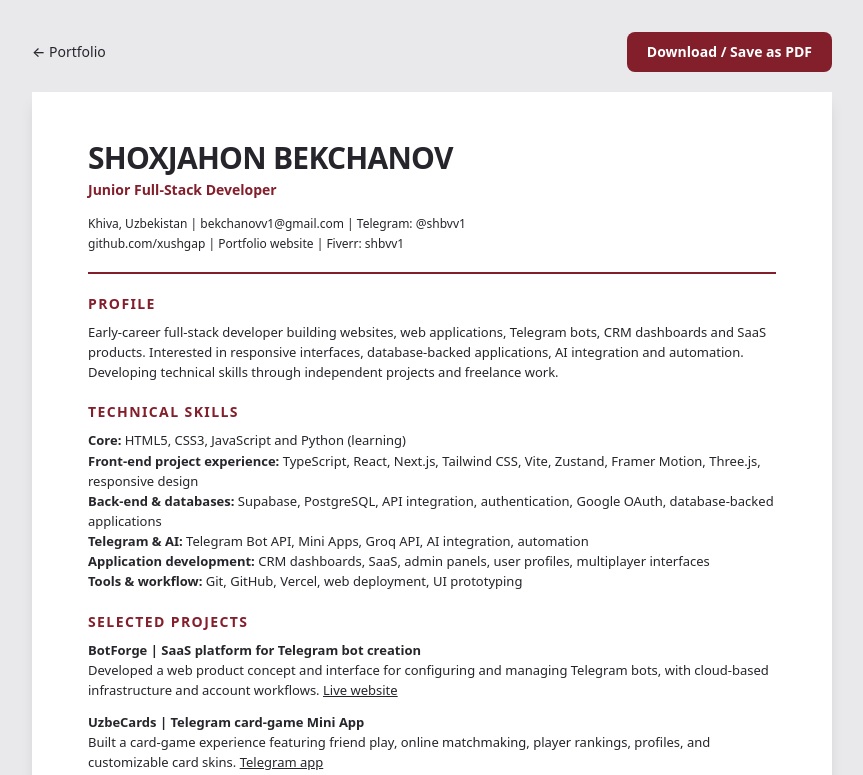
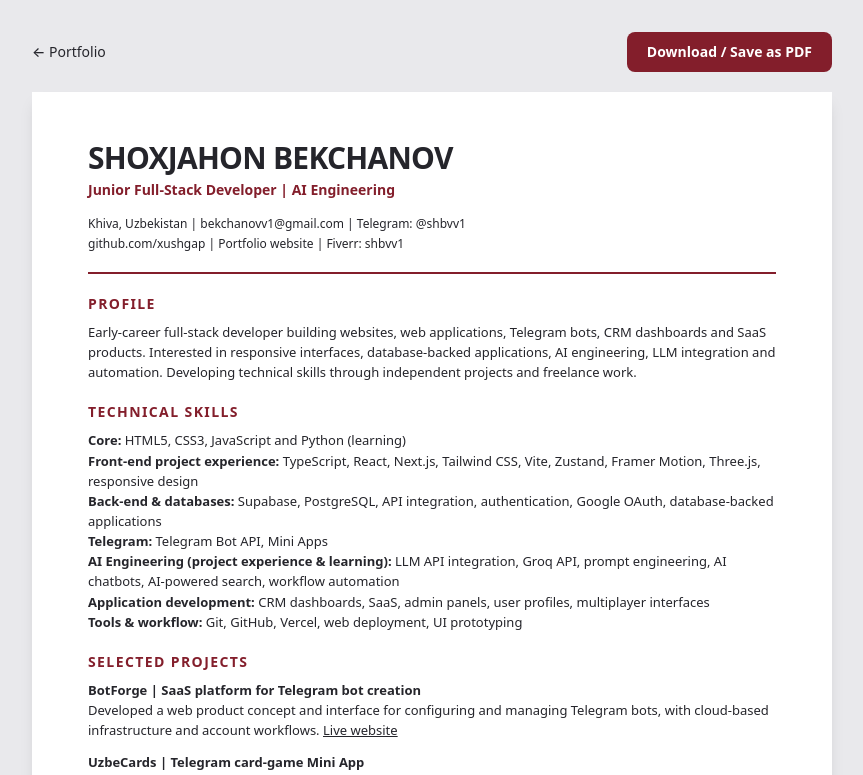
Before and after one commit to xushgap/portfolio, a Next.js app: page /cv in a window 1280 px wide. Shown: the top 775 px of the page, without its empty margins (208-1071 px from the left). Built offline with nearby package versions, Linux system fonts and the light colour scheme; no server answers.

Commit message:
Add AI engineering focus and skills to CV

```diff
--- a/src/app/cv/page.tsx
+++ b/src/app/cv/page.tsx
@@ -10,13 +10,13 @@ export default function CVPage() {
       <article className="mx-auto max-w-[800px] bg-white px-10 py-12 shadow-lg sm:px-14 print:max-w-none print:p-0 print:shadow-none">
         <header className="border-b-2 border-[#831e2b] pb-5">
           <h1 className="text-3xl font-bold tracking-tight">SHOXJAHON BEKCHANOV</h1>
-          <p className="mt-1 text-sm font-semibold text-[#831e2b]">Junior Full-Stack Developer</p>
+          <p className="mt-1 text-sm font-semibold text-[#831e2b]">Junior Full-Stack Developer | AI Engineering</p>
           <p className="mt-3 text-xs leading-6">Khiva, Uzbekistan | <a href="mailto:bekchanovv1@gmail.com">bekchanovv1@gmail.com</a> | <a href="https://t.me/shbvv1">Telegram: @shbvv1</a></p>
           <p className="text-xs"><a href="https://github.com/xushgap">github.com/xushgap</a> | <a href="https://shoxjahonos.vercel.app/">Portfolio website</a> | <a href="https://www.fiverr.com/shbvv1">Fiverr: shbvv1</a></p>
         </header>
         <div className="space-y-5 pt-5 text-[13px] leading-[1.55] print:space-y-3 print:pt-4 print:text-[11px] print:leading-[1.4]">
-          <section><h2 className="mb-2 text-sm font-bold tracking-widest text-[#831e2b]">PROFILE</h2><p>Early-career full-stack developer building websites, web applications, Telegram bots, CRM dashboards and SaaS products. Interested in responsive interfaces, database-backed applications, AI integration and automation. Developing technical skills through independent projects and freelance work.</p></section>
-          <section><h2 className="mb-2 text-sm font-bold tracking-widest text-[#831e2b]">TECHNICAL SKILLS</h2><p><b>Core:</b> HTML5, CSS3, JavaScript and Python (learning)</p><p><b>Front-end project experience:</b> TypeScript, React, Next.js, Tailwind CSS, Vite, Zustand, Framer Motion, Three.js, responsive design</p><p><b>Back-end &amp; databases:</b> Supabase, PostgreSQL, API integration, authentication, Google OAuth, database-backed applications</p><p><b>Telegram &amp; AI:</b> Telegram Bot API, Mini Apps, Groq API, AI integration, automation</p><p><b>Application development:</b> CRM dashboards, SaaS, admin panels, user profiles, multiplayer interfaces</p><p><b>Tools &amp; workflow:</b> Git, GitHub, Vercel, web deployment, UI prototyping</p></section>
+          <section><h2 className="mb-2 text-sm font-bold tracking-widest text-[#831e2b]">PROFILE</h2><p>Early-career full-stack developer building websites, web applications, Telegram bots, CRM dashboards and SaaS products. Interested in responsive interfaces, database-backed applications, AI engineering, LLM integration and automation. Developing technical skills through independent projects and freelance work.</p></section>
+          <section><h2 className="mb-2 text-sm font-bold tracking-widest text-[#831e2b]">TECHNICAL SKILLS</h2><p><b>Core:</b> HTML5, CSS3, JavaScript and Python (learning)</p><p><b>Front-end project experience:</b> TypeScript, React, Next.js, Tailwind CSS, Vite, Zustand, Framer Motion, Three.js, responsive design</p><p><b>Back-end &amp; databases:</b> Supabase, PostgreSQL, API integration, authentication, Google OAuth, database-backed applications</p><p><b>Telegram:</b> Telegram Bot API, Mini Apps</p><p><b>AI Engineering (project experience &amp; learning):</b> LLM API integration, Groq API, prompt engineering, AI chatbots, AI-powered search, workflow automation</p><p><b>Application development:</b> CRM dashboards, SaaS, admin panels, user profiles, multiplayer interfaces</p><p><b>Tools &amp; workflow:</b> Git, GitHub, Vercel, web deployment, UI prototyping</p></section>
           <section><h2 className="mb-2 text-sm font-bold tracking-widest text-[#831e2b]">SELECTED PROJECTS</h2>
             <div className="space-y-3 print:space-y-2">
               <div><b>BotForge | SaaS platform for Telegram bot creation</b><p>Developed a web product concept and interface for configuring and managing Telegram bots, with cloud-based infrastructure and account workflows. <a className="underline" href="https://botforge-creator.vercel.app/">Live website</a></p></div>
```
